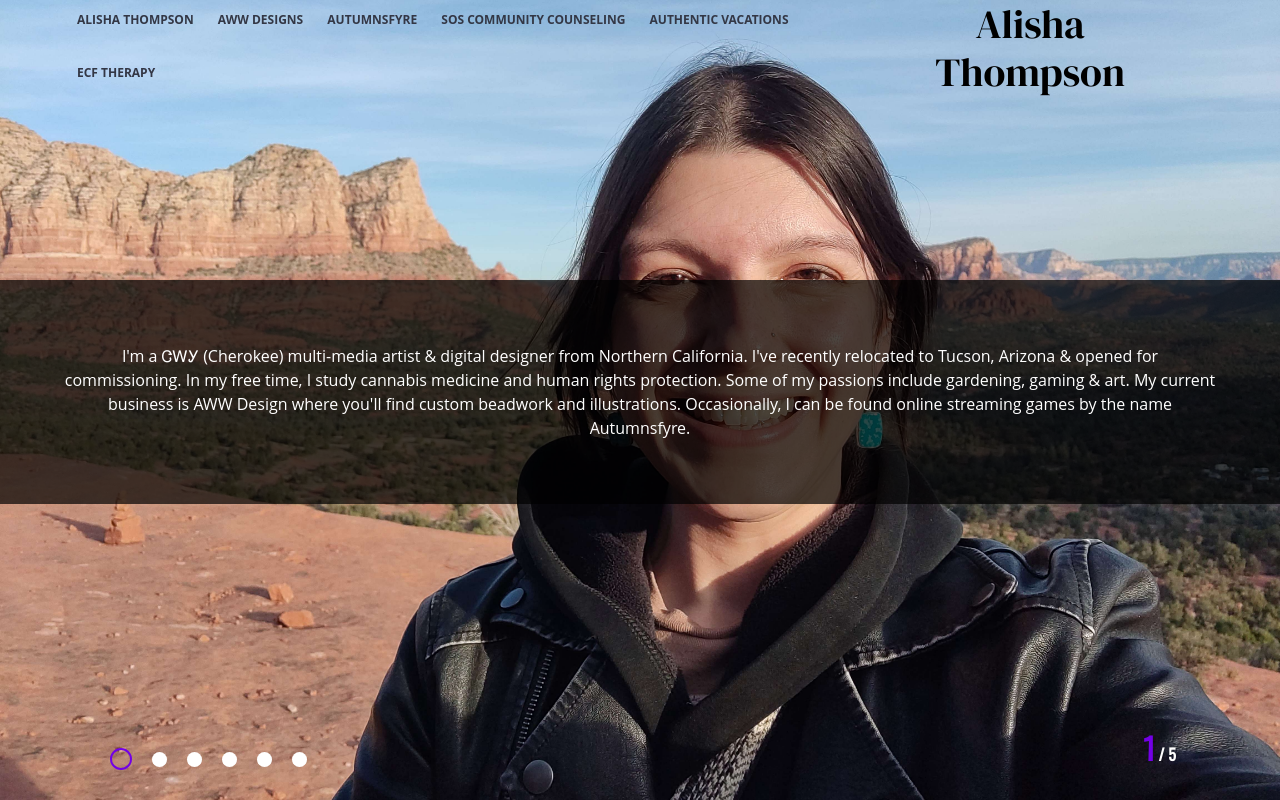
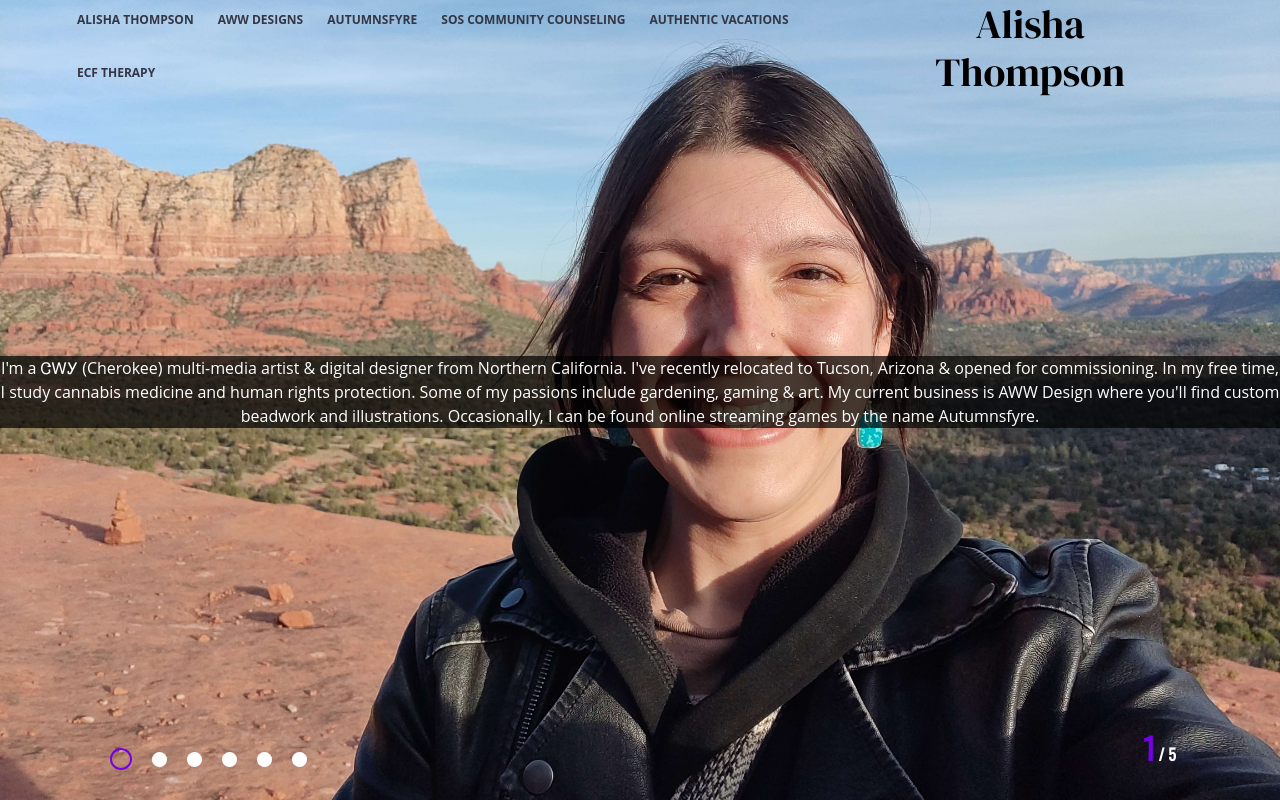
Before and after one commit to autumnsfyre/alishaportfolio, a PHP site: page / in a window 1280 px wide. Run offline with PHP 8.4, Linux system fonts and the light colour scheme; some libraries are stand-ins or nearby versions; some web fonts are replaced; grey boxes are pictures that could not be loaded.

Commit message:
Update style.css

```diff
--- a/css/style.css
+++ b/css/style.css
@@ -5,9 +5,9 @@
 .main-text {
 	color:#ffffff;
 	text-align: center;
-	padding: 5%;
+	padding: 20%, 10%, 10%, 10%;
 	background-color: rgb(0, 0, 0, 0.7);
-	margins: 30%,30%,60%,30%;
+	margins: 80%,30%,30%,30%;
 }
 
 .av-website {
```
